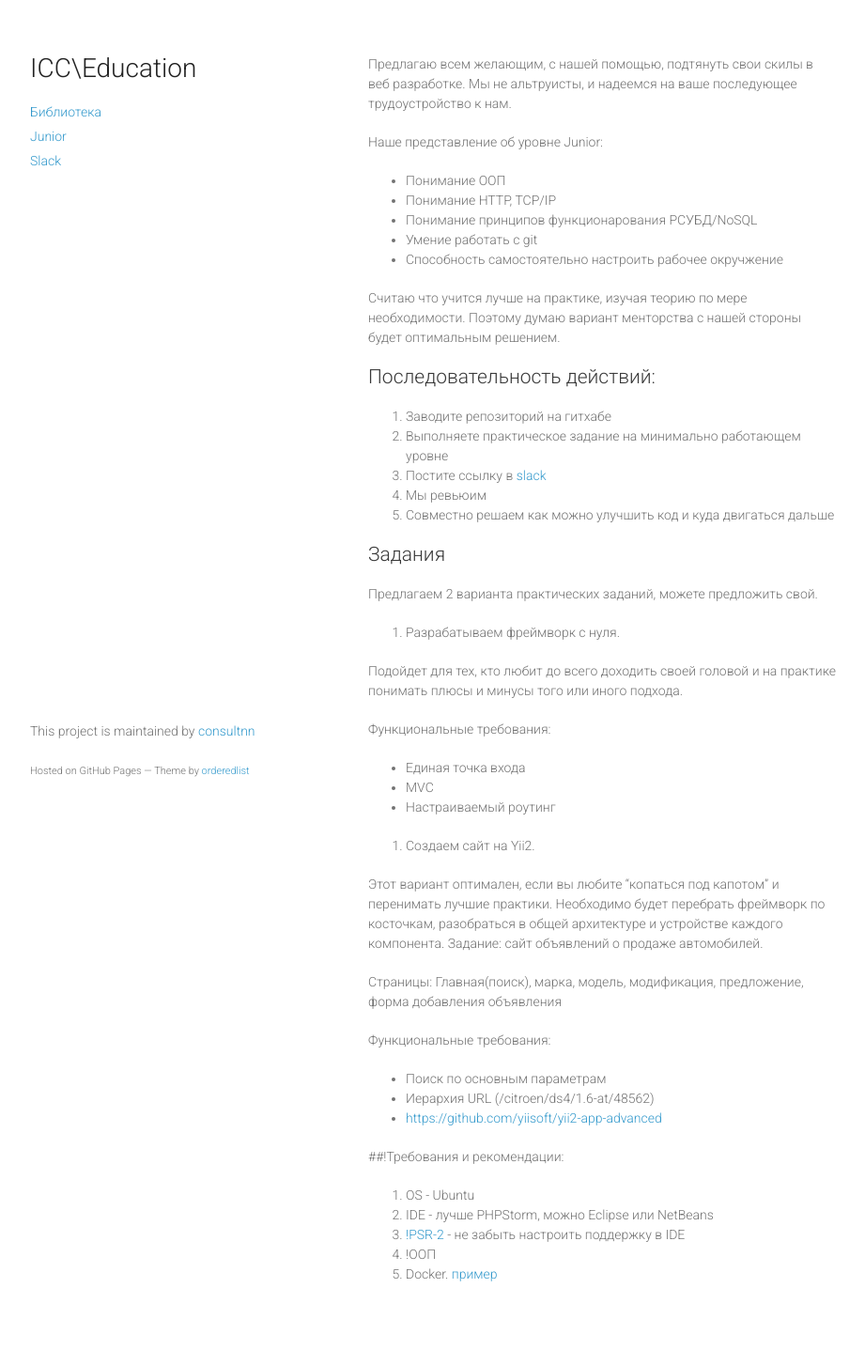
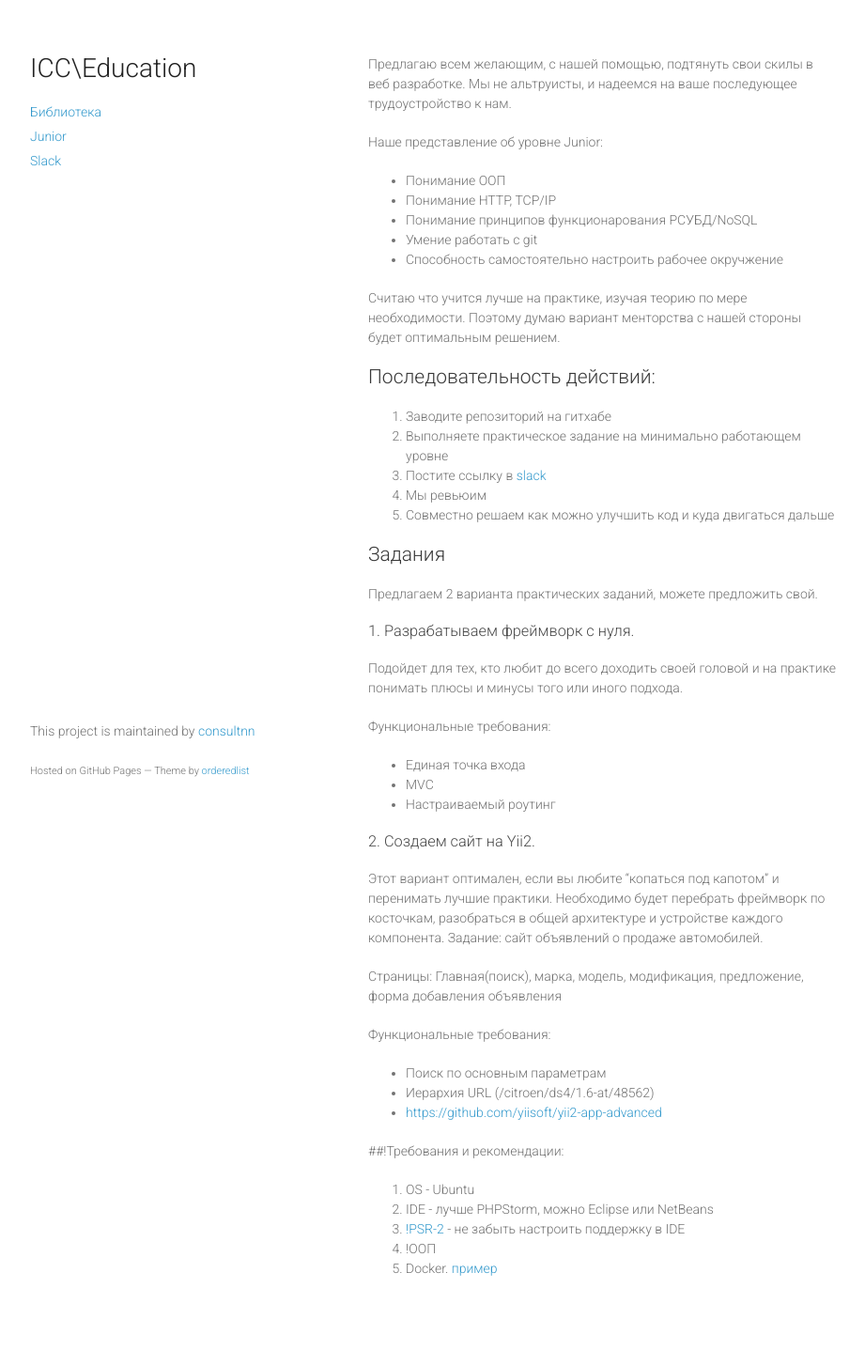
Before and after one commit to consultnn/education, a Jekyll site: the page built from junior.md, in a window 1280 px wide. Shown: the whole page at 94% size, without its empty margins (178-1099 px from the left). Built offline with Jekyll 4.4.1, drawn with Linux system fonts in a browser that asks for light colours; Markdown is read by kramdown in place of the engine named in the settings.

Commit message:
fix markup

```diff
--- a/junior.md
+++ b/junior.md
@@ -28,7 +28,7 @@ title: Junior
 ## Задания
 Предлагаем 2 варианта практических заданий, можете предложить свой.
 
-1. Разрабатываем фреймворк с нуля.
+###1. Разрабатываем фреймворк с нуля.
 
 Подойдет для тех, кто любит до всего доходить своей головой и на практике понимать плюсы и минусы того или иного подхода.
 
@@ -38,7 +38,7 @@ title: Junior
 * MVC
 * Настраиваемый роутинг
 
-2. Создаем сайт на Yii2.
+###2. Создаем сайт на Yii2.
 
 Этот вариант оптимален, если вы любите "копаться под капотом" и перенимать лучшие практики. Необходимо будет перебрать фреймворк по косточкам, разобраться в общей архитектуре и устройстве каждого компонента.
 Задание: сайт объявлений о продаже автомобилей.
```
